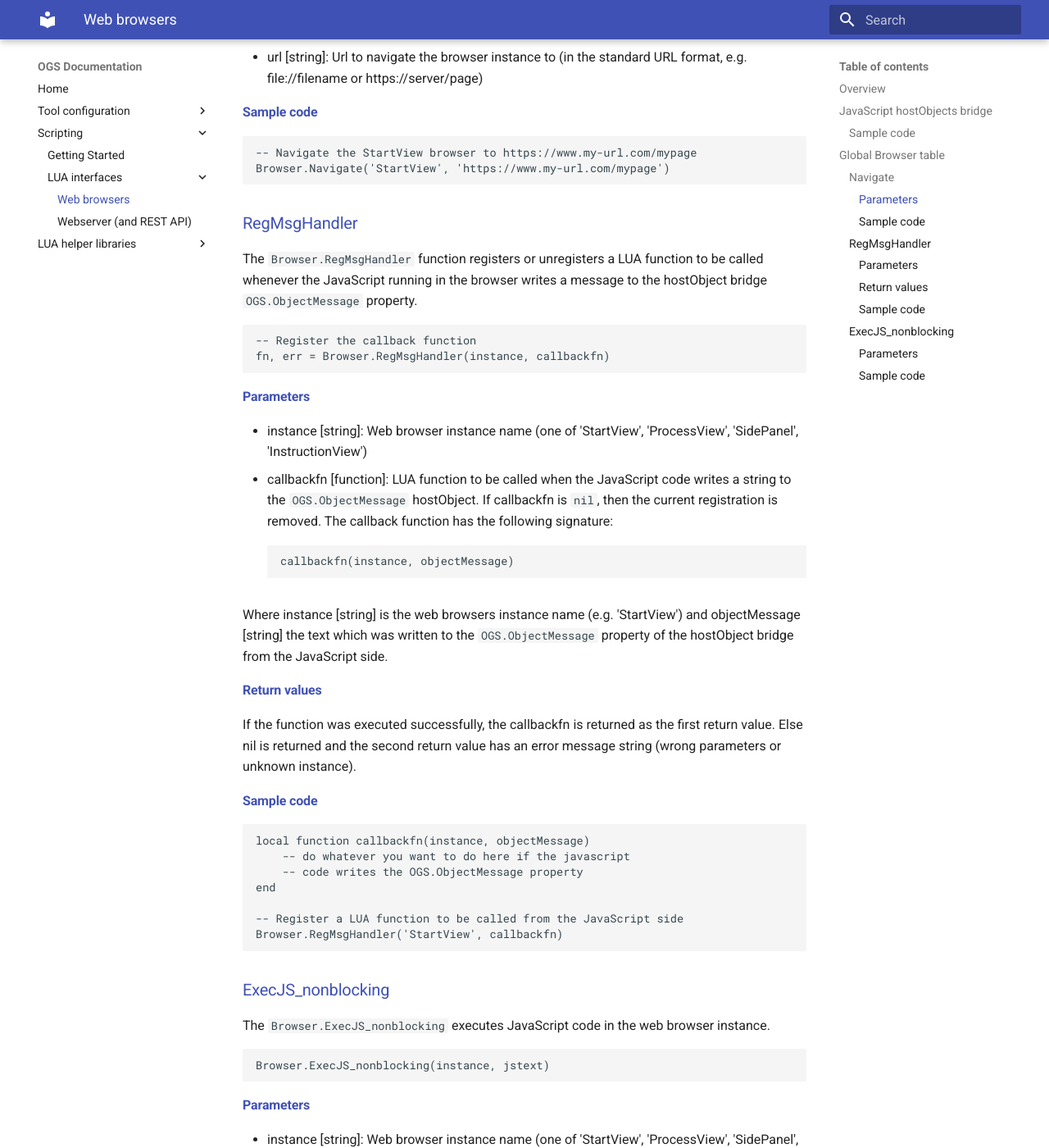
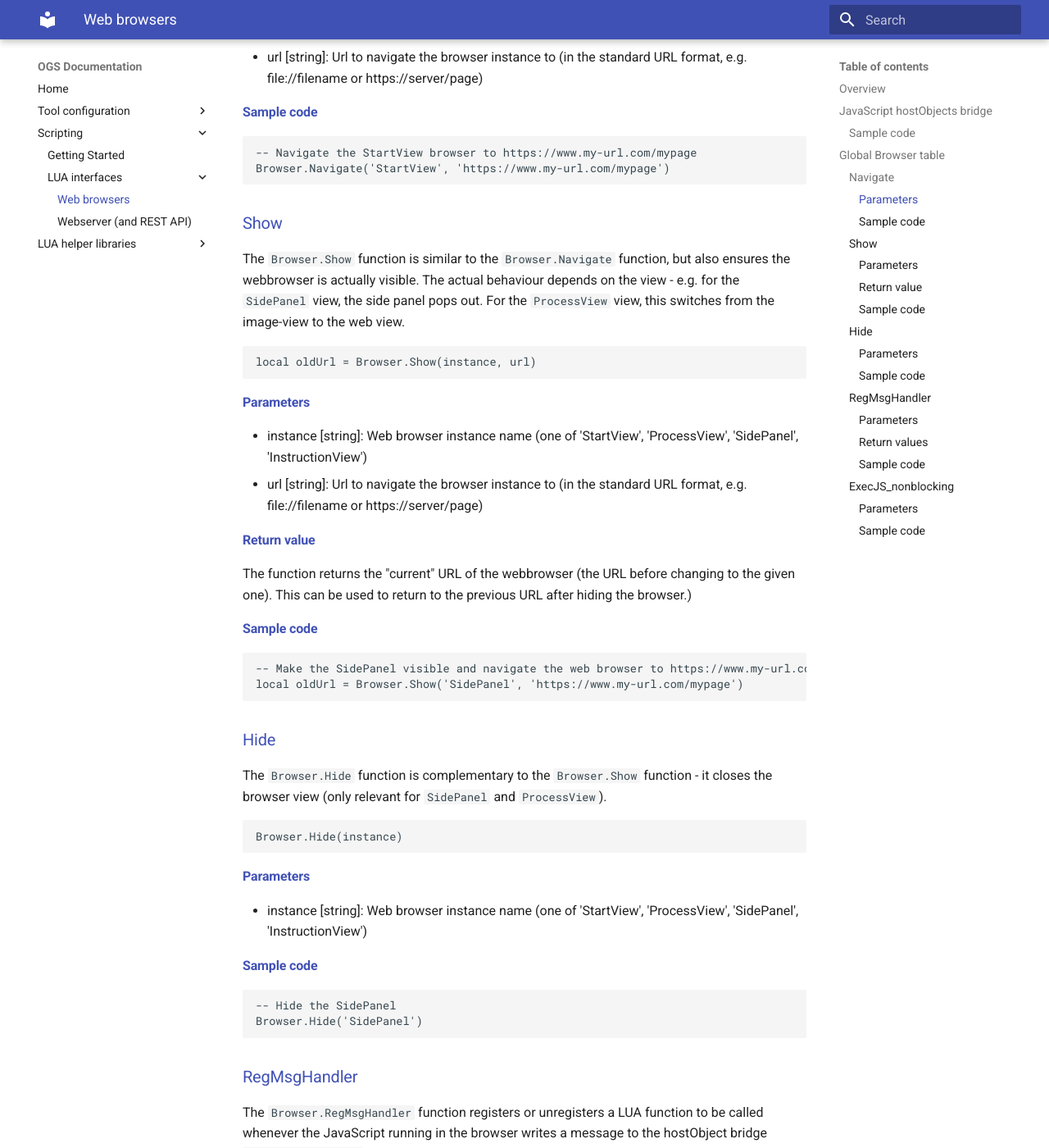
Before and after one commit to haller-erne/ogs, an MkDocs documentation site: the page built from docs/v3/lua/webbrowser.md, in a window 1280 px wide and 1400 px high, scrolled down 1671 px. Shown: the whole window at 82% size. Built offline with MkDocs 1.6.1 and Material for MkDocs 9.7.7, drawn with Linux system fonts in a browser that asks for light colours.

Commit message:
Added webbrowser show/hide members

````diff
--- a/docs/v3/lua/webbrowser.md
+++ b/docs/v3/lua/webbrowser.md
@@ -75,6 +75,47 @@ Browser.Navigate(instance, url)
 Browser.Navigate('StartView', 'https://www.my-url.com/mypage')
 ```
 
+### Show
+
+The `Browser.Show` function is similar to the `Browser.Navigate` function, but also ensures the webbrowser is actually visible. The actual behaviour depends on the view - e.g. for the `SidePanel` view, the side panel pops out. For the `ProcessView` view, this switches from the image-view to the web view.
+
+```LUA
+local oldUrl = Browser.Show(instance, url)
+```
+
+#### Parameters
+
+- instance [string]: Web browser instance name (one of 'StartView', 'ProcessView', 'SidePanel', 'InstructionView')
+- url [string]: Url to navigate the browser instance to (in the standard URL format, e.g. file://filename or https://server/page)
+
+#### Return value
+
+The function returns the "current" URL of the webbrowser (the URL before changing to the given one). This can be used to return to the previous URL after hiding the browser.)
+
+#### Sample code
+```LUA
+-- Make the SidePanel visible and navigate the web browser to https://www.my-url.com/mypage
+local oldUrl = Browser.Show('SidePanel', 'https://www.my-url.com/mypage')
+```
+
+### Hide
+
+The `Browser.Hide` function is complementary to the `Browser.Show` function - it closes the browser view (only relevant for `SidePanel` and `ProcessView`).
+
+```LUA
+Browser.Hide(instance)
+```
+
+#### Parameters
+
+- instance [string]: Web browser instance name (one of 'StartView', 'ProcessView', 'SidePanel', 'InstructionView')
+
+#### Sample code
+```LUA
+-- Hide the SidePanel
+Browser.Hide('SidePanel')
+```
+
 ### RegMsgHandler
 
 The `Browser.RegMsgHandler` function registers or unregisters a LUA function to be called whenever the JavaScript running in the browser writes a message to the hostObject bridge `OGS.ObjectMessage` property.
````
